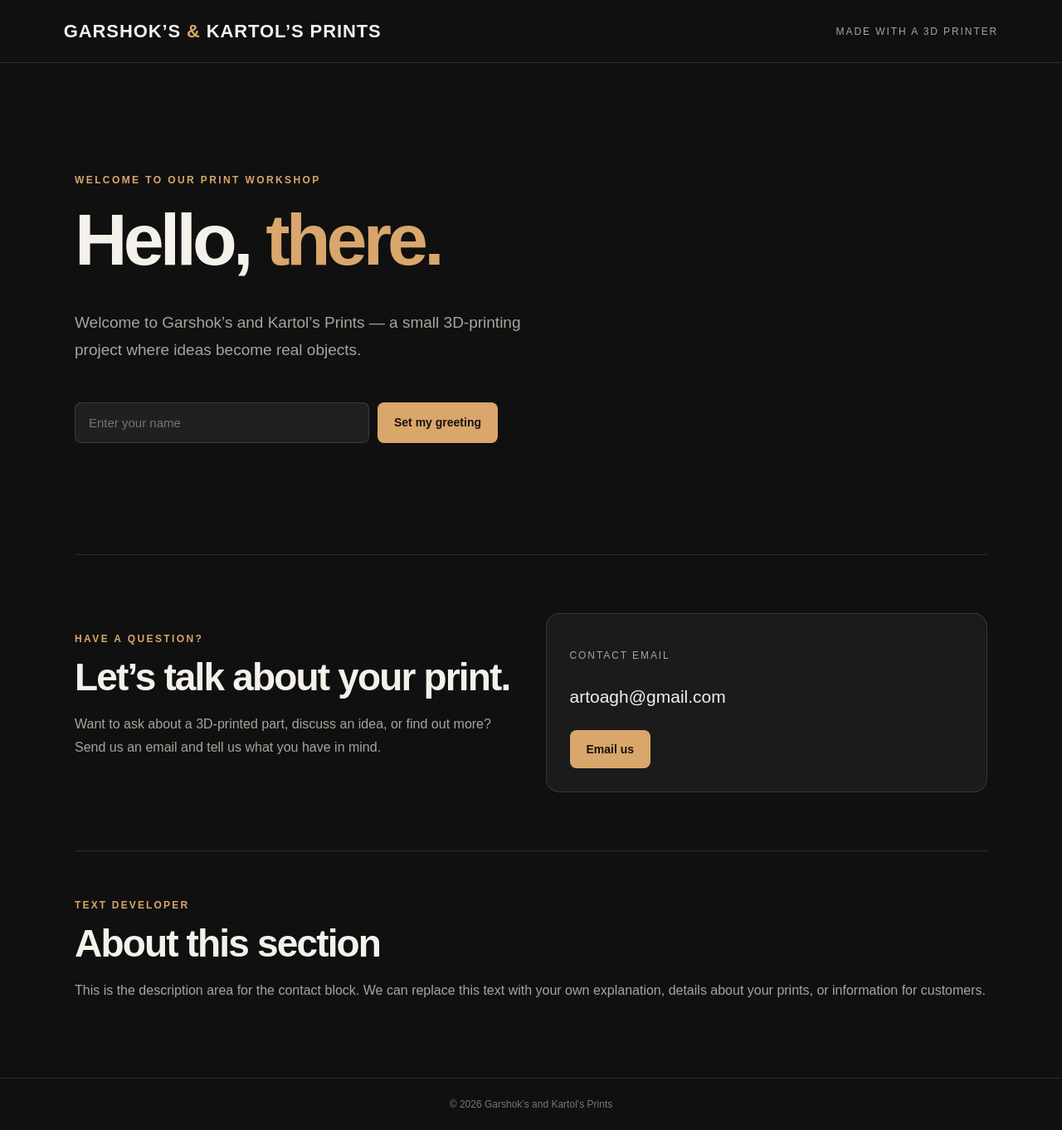
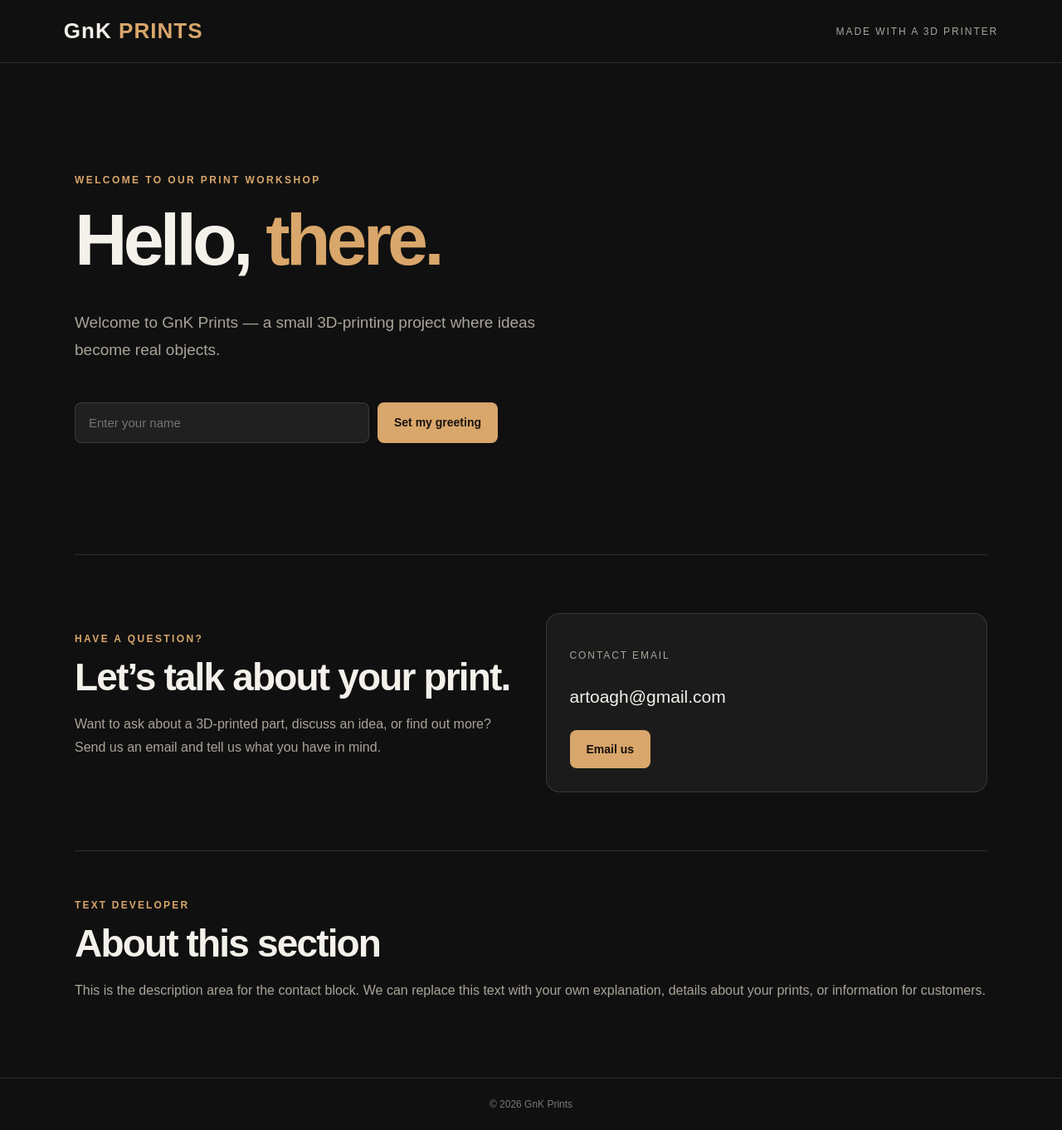
Before and after one commit to artoagh/Garshok-s-and-Kartol-s-prints, a plain HTML site: page index.html in a window 1280 px wide. Shown: the whole page at 83% size. Drawn offline with Linux system fonts and the light colour scheme.

Commit message:
Update index.html

```diff
--- a/index.html
+++ b/index.html
@@ -4,7 +4,7 @@
   <meta charset="UTF-8">
   <meta name="viewport" content="width=device-width, initial-scale=1.0">
   <meta name="theme-color" content="#171717">
-  <title>Garshok’s and Kartol’s Prints</title>
+  <title>GnK Prints</title>
 
   <style>
     :root {
@@ -40,7 +40,7 @@
     .brand {
       font-weight: 800;
       letter-spacing: .04em;
-      font-size: clamp(16px, 2.4vw, 22px);
+      font-size: clamp(20px, 2.4vw, 26px);
     }
 
     .brand span { color: var(--accent); }
@@ -107,6 +107,8 @@
       padding: 15px 16px;
       font-size: 15px;
     }
+
+    input:focus { border-color: var(--accent); }
 
     button, .email-link {
       border: 0;
@@ -192,26 +194,31 @@
 
 <header>
   <div class="brand">
-    GARSHOK’S <span>&</span> KARTOL’S PRINTS
+    GnK <span>PRINTS</span>
   </div>
+
   <div class="tag">Made with a 3D printer</div>
 </header>
 
 <main>
 
   <section class="hero">
-    <div class="eyebrow">Welcome to our print workshop</div>
+
+    <div class="eyebrow">
+      Welcome to our print workshop
+    </div>
 
     <h1 id="greeting">
       Hello, <span>there.</span>
     </h1>
 
     <p class="intro">
-      Welcome to Garshok’s and Kartol’s Prints —
-      a small 3D-printing project where ideas become real objects.
+      Welcome to GnK Prints — a small 3D-printing
+      project where ideas become real objects.
     </p>
 
     <form class="name-form" id="nameForm">
+
       <input
         id="visitorName"
         type="text"
@@ -223,24 +230,33 @@
       <button type="submit">
         Set my greeting
       </button>
+
     </form>
+
   </section>
 
   <section class="contact" id="contact">
 
     <div>
-      <div class="eyebrow">Have a question?</div>
 
-      <h2>Let’s talk about your print.</h2>
+      <div class="eyebrow">
+        Have a question?
+      </div>
+
+      <h2>
+        Let’s talk about your print.
+      </h2>
 
       <p>
         Want to ask about a 3D-printed part,
         discuss an idea, or find out more?
         Send us an email and tell us what you have in mind.
       </p>
+
     </div>
 
     <div class="email-card">
+
       <p class="tag">Contact email</p>
 
       <p class="address">
@@ -253,6 +269,7 @@
       >
         Email us
       </a>
+
     </div>
 
   </section>
@@ -263,7 +280,9 @@
       Text developer
     </div>
 
-    <h2>About this section</h2>
+    <h2>
+      About this section
+    </h2>
 
     <p>
       This is the description area for the contact block.
@@ -276,20 +295,23 @@
 </main>
 
 <footer>
-  © 2026 Garshok’s and Kartol’s Prints
+  © 2026 GnK Prints
 </footer>
 
 <script>
+
   const form = document.getElementById('nameForm');
   const input = document.getElementById('visitorName');
   const greeting = document.getElementById('greeting');
 
   function showGreeting(name) {
+
     const safeName = name.trim();
 
     greeting.textContent = safeName
       ? `Hello, ${safeName}!`
       : 'Hello, there.';
+
   }
 
   const savedName = localStorage.getItem('printsVisitorName');
@@ -300,6 +322,7 @@
   }
 
   form.addEventListener('submit', function(event) {
+
     event.preventDefault();
 
     const name = input.value.trim();
@@ -310,8 +333,11 @@
     }
 
     localStorage.setItem('printsVisitorName', name);
+
     showGreeting(name);
+
   });
+
 </script>
 
 </body>
```
